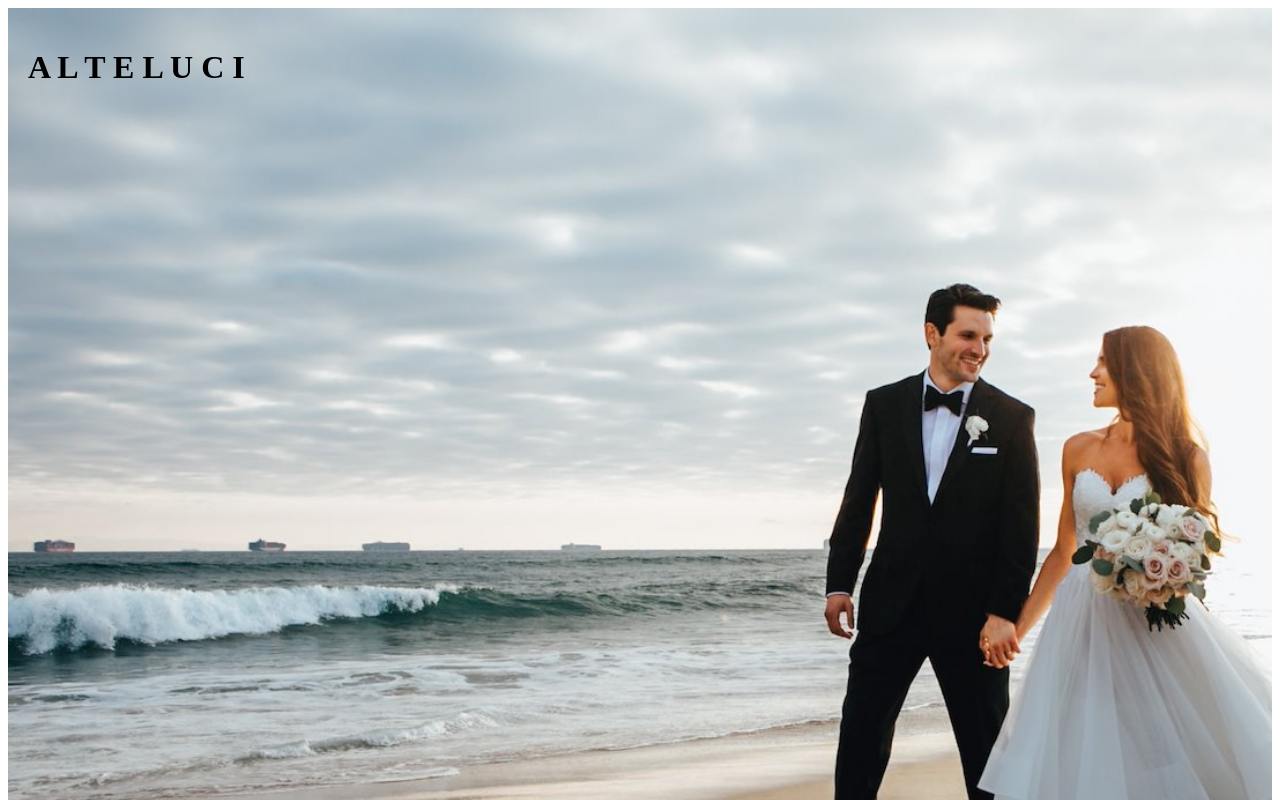
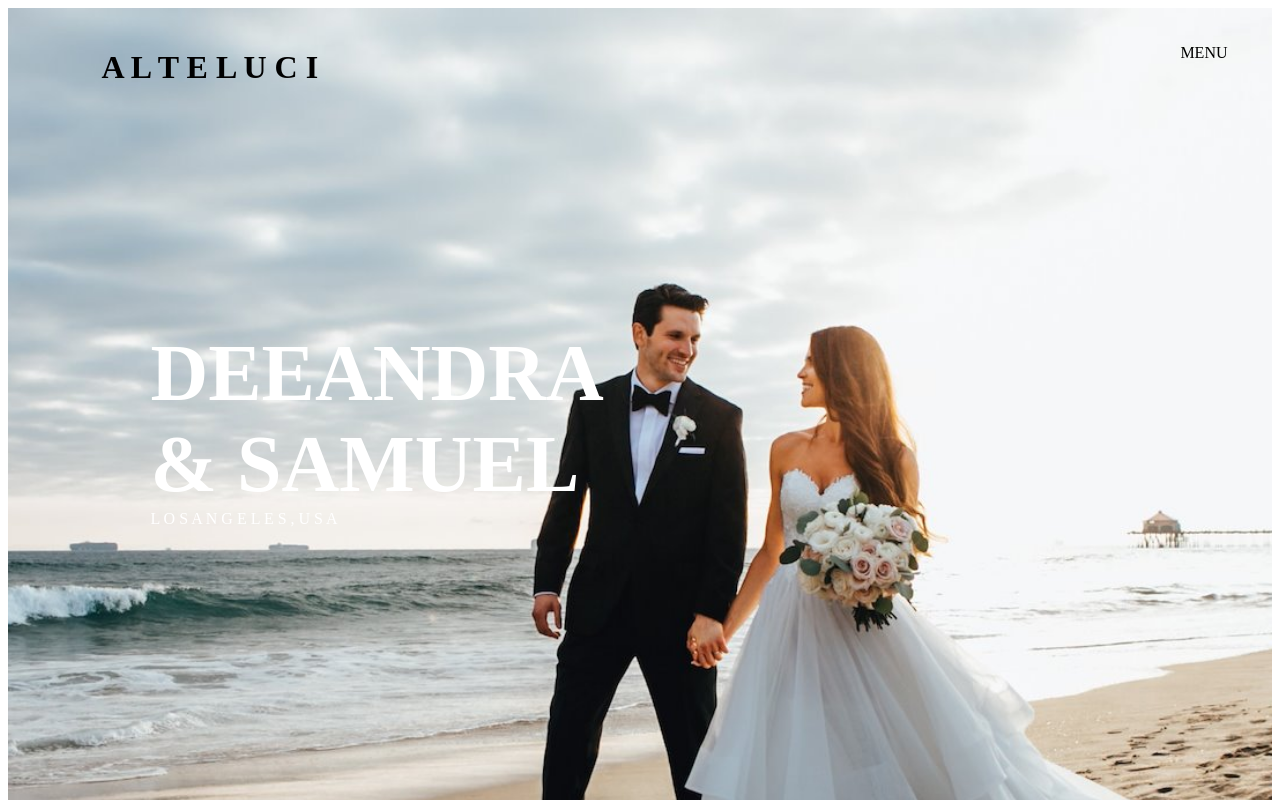
Before and after one commit to oloughlinc/alteluci, an Angular app in the folder alteluci/: page / in a window 1280 px wide. Shown: the top 800 px of the page. Built offline with nearby package versions, Linux system fonts and the light colour scheme.

Commit message:
homepage component

```diff
--- a/alteluci/src/app/app-routing.module.ts
+++ b/alteluci/src/app/app-routing.module.ts
@@ -1,7 +1,10 @@
 import { NgModule } from '@angular/core';
 import { RouterModule, Routes } from '@angular/router';
+import { HomeComponent } from './home/home.component';
 
-const routes: Routes = [];
+const routes: Routes = [
+  { path: '', component: HomeComponent, pathMatch: 'full'},
+];
 
 @NgModule({
   imports: [RouterModule.forRoot(routes)],
--- a/alteluci/src/app/app.component.html
+++ b/alteluci/src/app/app.component.html
@@ -1,25 +1 @@
-<div style="background-image: url('../assets/images/home-top.jpg'); height:1000px; background-repeat: no-repeat;  background-size: cover; padding: 20px;">
-    <style>
-
-    </style>
-<H1>A L T E L U C I</H1>
-</div>
-<div style="background-color:burlywood; height:1000px; background-repeat: no-repeat;  background-size: cover; padding: 20px;">
-    <style>
-
-    </style>
-<H1>FEATURED WORKS / OPERA D'ARTE</H1>
-</div>
-<div style="background-color:rgb(85, 59, 42); height:1000px; background-repeat: no-repeat;  background-size: cover; padding: 20px;">
-    <style>
-
-    </style>
-<H1 style="text-align: right;">FILM IN STILE DOCUMENTARIO.</H1>
-<H1 style="text-align: right;">CATTURA ONESTA E NOSTALGICA.</H1>
-</div>
-<div style="background-color:burlywood; height:1000px; background-repeat: no-repeat;  background-size: cover; padding: 20px;">
-    <style>
-
-    </style>
-<H1>CONTACT</H1>
-</div>
+<router-outlet></router-outlet>
--- a/alteluci/src/app/app.module.ts
+++ b/alteluci/src/app/app.module.ts
@@ -3,10 +3,12 @@ import { BrowserModule } from '@angular/platform-browser';
 
 import { AppRoutingModule } from './app-routing.module';
 import { AppComponent } from './app.component';
+import { HomeComponent } from './home/home.component';
 
 @NgModule({
   declarations: [
-    AppComponent
+    AppComponent,
+    HomeComponent
   ],
   imports: [
     BrowserModule,
--- /dev/null
+++ b/alteluci/src/app/home/home.component.html
@@ -0,0 +1,33 @@
+<!--TOP BANNER-->
+<div style=" background-image: url('../assets/images/home-top.jpg'); height:1000px; background-repeat: no-repeat;  background-size: cover; padding: 20px; background-position: center;">
+    <div style=" height:10%">
+        <div style="float: left; width:60%; ">
+            <H1 style="margin-left: 10%;">A L T E L U C I</H1>
+        </div>
+        <div style="float: left; width:38%; ">
+            <p style="text-align: right;">MENU</p>
+        </div>
+    </div>
+    <div style="height:90%; ">
+        <p style="font-size:80px; margin-left: 10%; padding:0px; margin-top: 200px; margin-bottom: 0px; color:white"><b>DEEANDRA<br>& SAMUEL</b></p>
+        <p style="padding:0px; margin-left: 10%; padding-top: 0px; margin-top: 0px; color:white">L   O   S     A   N   G   E   L   E   S   ,   U   S   A</p>
+    </div>
+</div>
+
+<!--FEATURED WORKS-->
+<div style="background-color:burlywood; height:1000px; background-repeat: no-repeat;  background-size: cover; padding: 20px;">
+<H1>FEATURED WORKS / OPERA D'ARTE</H1>
+</div>
+<div style="background-color:rgb(85, 59, 42); height:1000px; background-repeat: no-repeat;  background-size: cover; padding: 20px;">
+    <style>
+
+    </style>
+<H1 style="text-align: right;">FILM IN STILE DOCUMENTARIO.</H1>
+<H1 style="text-align: right;">CATTURA ONESTA E NOSTALGICA.</H1>
+</div>
+<div style="background-color:burlywood; height:1000px; background-repeat: no-repeat;  background-size: cover; padding: 20px;">
+    <style>
+
+    </style>
+<H1>CONTACT</H1>
+</div>
--- a/alteluci/src/index.html
+++ b/alteluci/src/index.html
@@ -8,6 +8,8 @@
   <link rel="icon" type="image/x-icon" href="favicon.ico">
 </head>
 <body>
-  <app-root></app-root>
+  <app-root>
+    <img src="./assets/images/splash.jpg">
+  </app-root>
 </body>
 </html>
```
Also changed, not shown: alteluci/src/app/home/home.component.ts (added, +10 -0 lines), alteluci/src/app/home/home.component.css (added), 2 other files (tests, documents, lock files or other folders).
